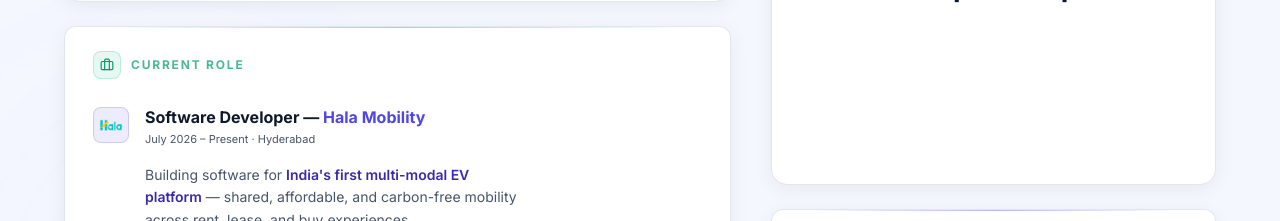
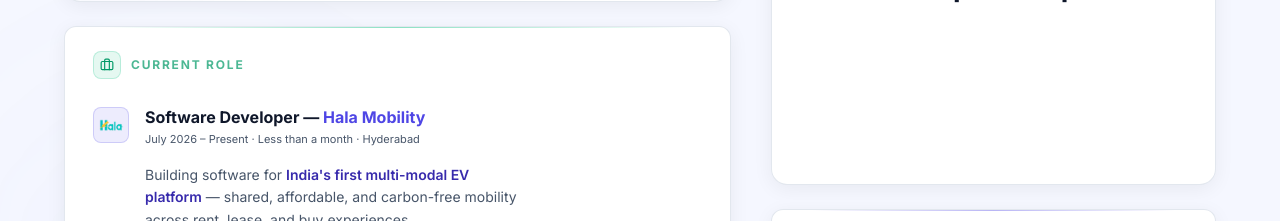
Before and after one commit to VenkataSubbaiah5022/My_Portfolio, a Next.js app: page / in a window 1280 px wide. Shown: the part 1500-1721 px from the top of the page. Built offline with nearby package versions, Linux system fonts and the light colour scheme; no server answers.

Commit message:
feat: add formatExperienceDuration function and update experience sections to display duration

```diff
--- a/src/components/AboutSection.tsx
+++ b/src/components/AboutSection.tsx
@@ -12,6 +12,7 @@ import {
 } from "lucide-react";
 import Image from "next/image";
 import { trackOutboundClick } from "@/lib/analytics";
+import { formatExperienceDuration } from "@/lib/experience-duration";
 import { cn } from "@/lib/utils";
 
 const collegeLogo = "/education/rgmcet-logo.png";
@@ -271,7 +272,7 @@ export function AboutSection() {
                     </a>
                   </h4>
                   <p className="mt-1 mb-4 text-[11px] text-muted-foreground">
-                    July 2026 – Present · Hyderabad
+                    July 2026 – Present · {formatExperienceDuration("2026-07")} · Hyderabad
                   </p>
                   <p className="max-w-[380px] text-sm leading-relaxed text-muted-foreground">
                     Building software for{" "}
--- a/src/components/ExperienceSection.tsx
+++ b/src/components/ExperienceSection.tsx
@@ -4,6 +4,7 @@ import { motion } from "framer-motion";
 import { ExternalLink } from "lucide-react";
 import { SectionHeading } from "@/components/SectionHeading";
 import { trackOutboundClick } from "@/lib/analytics";
+import { formatExperienceDuration } from "@/lib/experience-duration";
 
 type ExperienceLink = {
   label: string;
@@ -13,6 +14,10 @@ type ExperienceLink = {
 type ExperienceItem = {
   id: string;
   period: string;
+  /** YYYY-MM */
+  start: string;
+  /** YYYY-MM, or "present" */
+  end: string | "present";
   role: string;
   company: string;
   logo?: string;
@@ -26,6 +31,8 @@ const timeline: ExperienceItem[] = [
   {
     id: "hala-mobility",
     period: "July 2026 - Present",
+    start: "2026-07",
+    end: "present",
     role: "Software Developer",
     company: "Hala Mobility (Hyderabad, India) · Full time",
     logo: "/experience/hala-logo.webp",
@@ -52,6 +59,8 @@ const timeline: ExperienceItem[] = [
   {
     id: "stratosfy",
     period: "April 2025 - March 2026",
+    start: "2025-04",
+    end: "2026-03",
     role: "Full Stack Developer",
     company: "Stratosfy (Remote - Ottawa, Canada) · Full time",
     logo: "/experience/stratosfy-logo full.png",
@@ -82,6 +91,8 @@ const timeline: ExperienceItem[] = [
   {
     id: "rk-microns",
     period: "May 2024 - Oct 2024",
+    start: "2024-05",
+    end: "2024-10",
     role: "Backend Developer Intern",
     company: "R K Microns (Rajasthan, India) · Internship",
     logo: "/experience/rk-microns-logo.png",
@@ -97,6 +108,8 @@ const timeline: ExperienceItem[] = [
   {
     id: "chegg",
     period: "Sep 2023 - Mar 2026",
+    start: "2023-09",
+    end: "2026-03",
     role: "Computer Science Subject Expert",
     company: "Chegg (Remote) · Freelance",
     logo: "/experience/chegg-logo.png",
@@ -143,8 +156,14 @@ export function ExperienceSection() {
                 </div>
               ) : null}
               <div className="min-w-0 flex-1">
-                <p className="text-xs tracking-widest text-primary uppercase">
-                  {item.period}
+                <p className="text-xs">
+                  <span className="tracking-widest text-primary uppercase">
+                    {item.period}
+                  </span>
+                  <span className="text-muted-foreground">
+                    {" "}
+                    · {formatExperienceDuration(item.start, item.end)}
+                  </span>
                 </p>
                 <h3 className="mt-2 text-lg font-semibold md:text-xl">{item.role}</h3>
                 <p className="text-sm text-muted-foreground">{item.company}</p>
--- /dev/null
+++ b/src/lib/experience-duration.ts
@@ -0,0 +1,29 @@
+/** Inclusive month span, matching LinkedIn experience duration. */
+export function formatExperienceDuration(
+  start: string,
+  end: string | "present" = "present",
+  now = new Date(),
+) {
+  const [startYear, startMonth] = start.split("-").map(Number);
+  const [endYear, endMonth] =
+    end === "present"
+      ? [now.getFullYear(), now.getMonth() + 1]
+      : end.split("-").map(Number);
+
+  const totalMonths = (endYear - startYear) * 12 + (endMonth - startMonth) + 1;
+  if (totalMonths <= 0) {
+    return "Less than a month";
+  }
+
+  const years = Math.floor(totalMonths / 12);
+  const months = totalMonths % 12;
+  const parts: string[] = [];
+
+  if (years === 1) parts.push("1 yr");
+  else if (years > 1) parts.push(`${years} yrs`);
+
+  if (months === 1) parts.push("1 mo");
+  else if (months > 1) parts.push(`${months} mos`);
+
+  return parts.join(" ");
+}
```
